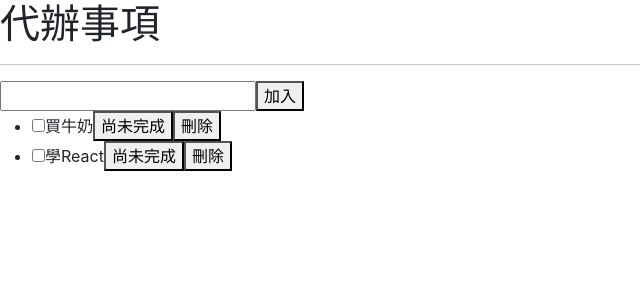
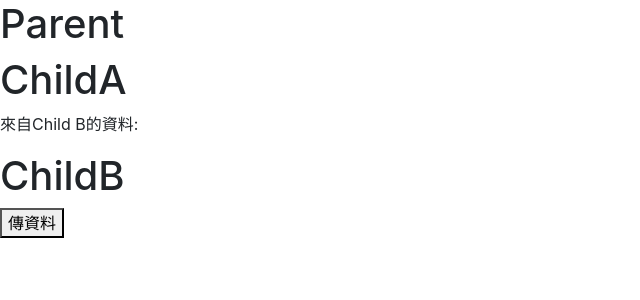
Before and after one commit to youjenwen/react-workshop, a React (Create React App) app: page / in a window 1280 px wide. Shown: the top 300 px of the page, without its empty margins (0-640 px from the left). Built offline with nearby package versions, Linux system fonts and the light colour scheme.

Commit message:
new ex-0819-3

```diff
--- a/src/App.js
+++ b/src/App.js
@@ -4,12 +4,14 @@
 // import Counter from "./ex-0817-4/Counter";
 // import Menu from './homework/Menu';
 // import ObjArrayDemo from './ex-0817-5/ObjArrayDemo';
-import Todo from './ex-0819-1/Todo';
+// import Todo from './ex-0819-1/Todo';
+// import Parent from './ex-0819-2/Parent';
+import Parent from './ex-0819-3/Parent';
 //JSX語法
 function App() {
   return (
     <>
-      <Todo />
+      <Parent />
     </>
   );
 }
--- /dev/null
+++ b/src/ex-0819-3/ChildA.js
@@ -0,0 +1,11 @@
+function ChildA(props) {
+  return (
+    <>
+      <h1>ChildA</h1>
+      {/* <p>來自{props.pData}</p> //來自parent */}
+      <p>來自Child B的資料:{props.dataFromChildB}</p>
+    </>
+  );
+}
+
+export default ChildA;
--- /dev/null
+++ b/src/ex-0819-3/ChildB.js
@@ -0,0 +1,24 @@
+import { useEffect, useState } from 'react';
+
+function ChildB(props) {
+  const [cData, setCdata] = useState('data in Child B');
+
+  //   useEffect(() => {
+  //     //資料傳回parent
+  //     props.setDataFromChildB(cData);
+  //   }, []);
+  return (
+    <>
+      <h1>ChildB</h1>
+      <button
+        onClick={() => {
+          props.setDataFromChildB(cData);
+        }}
+      >
+        傳資料
+      </button>
+    </>
+  );
+}
+
+export default ChildB;
--- /dev/null
+++ b/src/ex-0819-3/Parent.js
@@ -0,0 +1,21 @@
+import { useState } from 'react';
+
+import ChildA from './ChildA';
+import ChildB from './ChildB';
+
+function Parent() {
+  // const [pData, setPdata] = useState('data in Parent');
+
+  const [dataFromChildB, setDataFromChildB] = useState('');
+  return (
+    <>
+      <h1>Parent</h1>
+      {/* <p>來自ChildB 的資料:{dataFromChildB}</p>
+      <ChildA pData={pData} /> */}
+      <ChildA dataFromChildB={dataFromChildB} />
+      <ChildB setDataFromChildB={setDataFromChildB} />
+    </>
+  );
+}
+
+export default Parent;
```
